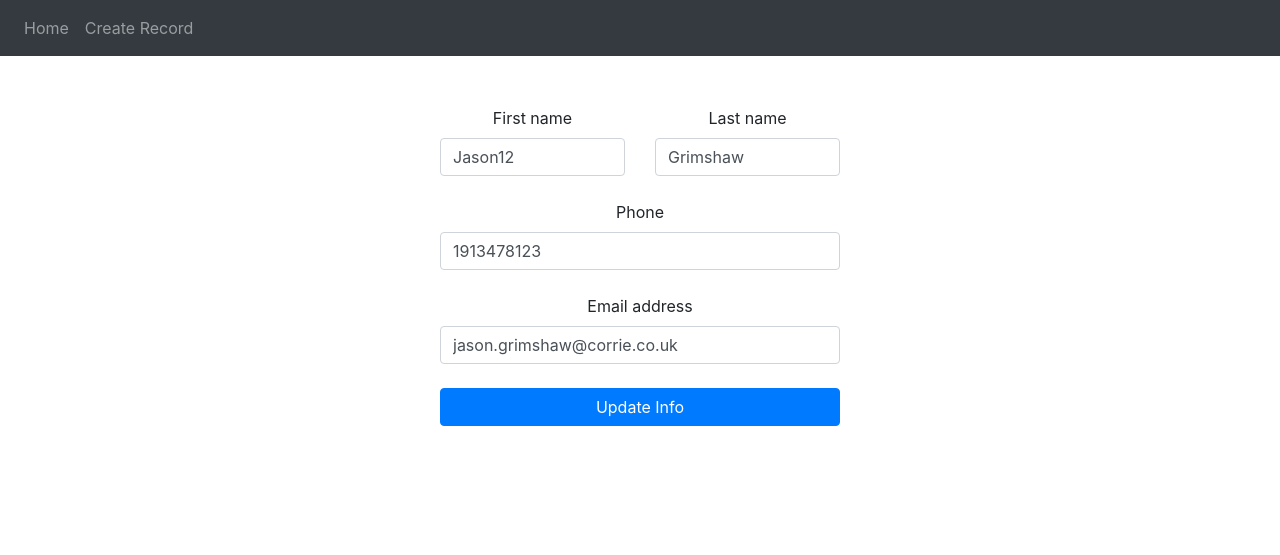
After one commit to GH0ST555/POWERBI-PROJECTS, a Flask app: page /edit/2 in a window 1280 px wide. The commit adds this page. Shown: the top 555 px of the page. Run offline with Flask 2, Linux system fonts and the light colour scheme; some libraries are stand-ins or nearby versions.

Commit message:
finished create, update and delete function for the task

```diff
--- a/app/static/adress.json
+++ b/app/static/adress.json
@@ -1,24 +1,24 @@
 [
     {
         "email": "jason.grimshaw@corrie.co.uk",
-        "first_name": "Jason",
+        "first_name": "Jason12",
         "id": "2",
         "last_name": "Grimshaw",
-        "phone": "01913478123"
+        "phone": "1913478123"
     },
     {
-        "email": "ken.barlow@corrie.co.uk",
-        "first_name": "Ken",
+        "email": "ken.barlow@hotmail.com",
+        "first_name": "Kenyy",
         "id": "3",
         "last_name": "Barlow",
-        "phone": "019134784929"
+        "phone": "19134784929"
     },
     {
-        "email": "rita.sullivan@corrie.co.uk",
+        "email": "rsullivan@corrie.co.uk",
         "first_name": "Rita",
         "id": "4",
         "last_name": "Sullivan",
-        "phone": "01913478555"
+        "phone": "1913478555"
     },
     {
         "email": "steve.mcdonald@corrie.co.uk",
@@ -28,8 +28,8 @@
         "phone": "01913478555"
     },
     {
-        "email": "arjun.krishnan0033@gmail.com",
-        "first_name": "Andrew",
+        "email": "ak",
+        "first_name": "Andrew121",
         "id": "6",
         "last_name": "Talisman",
         "phone": "9012300"
--- /dev/null
+++ b/app/templates/edit.html
@@ -0,0 +1,45 @@
+{% extends "homepage.html" %}
+{% block content %}
+<style>.form-signin{
+    width: 400px;
+    height: 500px;
+    padding-top:  50px;
+  }</style>
+<center>
+<form class="form-signin" method="post">
+    {{ form.hidden_tag() }}
+    <!-- 2 column grid layout with text inputs for the first and last names -->
+    <div class="row mb-4">
+      <div class="col">
+        <div class="form-outline">
+            <label class="form-label" for="form3Example1">First name</label>
+            {{form.fname(class_="form-control", value =data.first_name)}}
+            <div class="invalid-feedback">
+                Valid first name is required.
+              </div>
+        </div>
+      </div>
+      <div class="col">
+        <div class="form-outline">
+            <label class="form-label" for="form3Example2">Last name</label>
+            {{form.lname(class_="form-control",value =data.last_name)}}
+        </div>
+      </div>
+    </div>
+
+    <!-- Phone Number input -->
+    <div class="form-outline mb-4">
+        <label class="form-label" for="form3Example4">Phone</label>
+        {{form.pno(class_="form-control",value =data.phone)}}
+    </div>
+
+    <!-- Email input -->
+    <div class="form-outline mb-4">
+        <label class="form-label" for="form3Example3">Email address</label>
+        {{form.email(class_="form-control",value =data.email)}}
+    </div>
+
+    <!-- Submit button -->
+    <button type="submit" class="btn btn-primary btn-block mb-4">Update Info</button>
+</center>
+{% endblock %}
--- a/app/templates/userpage.html
+++ b/app/templates/userpage.html
@@ -12,7 +12,9 @@
               class="rounded-circle img-fluid" style="width: 150px;">
             <h5 class="my-3">{{ data.first_name }}{{ data.last_name }}</h5>
             <div class="d-flex justify-content-center mb-2">
-              <button type="button" class="btn btn-primary">Follow</button>
+              <form action  ="/edit/{{data.id}}" method = "post">
+                <input type = "submit" class = "btn btn-secondary" value = "Edit"></div>
+            </form>
               <button type="button" class="btn btn-outline-primary ms-1">Message</button>
             </div>
           </div>
--- a/app/views.py
+++ b/app/views.py
@@ -18,7 +18,7 @@ def load_all():
     data = json.load(open(json_url))
     return render_template('viewall.html', data=data)
 
-
+#route that helps in creation of a new record
 @app.route('/create_user', methods=['GET','POST'])
 def create_record():
     form = NewRec()
@@ -30,6 +30,7 @@ def create_record():
             nid=row['id']
         newid = int(nid) + 1
         nid = str(newid)
+        #store all the data from the form into a dictionary
         dictionary = {
         "id": nid,
         "first_name":form.fname.data,
@@ -38,12 +39,10 @@ def create_record():
         "email":form.email.data
         }
         # Serializing json
-
+        #open the file to load data
         with open("app/static/adress.json", "r+") as f:
             data1=json.load(f)
         data1.append(dictionary)
-
-
         # Writing to our flat file, we append the new data from our form.
         with open("app/static/adress.json", "w") as outfile:
             json.dump(data1, outfile, indent=4,  separators=(',',': '))
@@ -53,9 +52,7 @@ def create_record():
 
 @app.route('/delete/<id>', methods=['GET','POST'])
 def delete_record(id):
-    # SITE_ROOT = os.path.realpath(os.path.dirname(__file__))
-    # json_url = os.path.join(SITE_ROOT, "static", "adress.json")
-    # datas = json.load(open(json_url))
+
     with open("app/static/adress.json", "r+") as f:
         data1=json.load(f)
     # Iterate through the objects in the JSON and pop (remove)
@@ -69,6 +66,40 @@ def delete_record(id):
     return redirect('/')
 
 
+@app.route('/edit/<id>', methods=['GET','POST'])
+def edit_record(id):
+    SITE_ROOT = os.path.realpath(os.path.dirname(__file__))
+    json_url = os.path.join(SITE_ROOT, "static", "adress.json")
+    datas = json.load(open(json_url))
+
+    for row in datas:
+        if row['id'] == id:
+            p_row = row
+
+    form1 = NewRec(obj=p_row)
+    if form1.validate_on_submit():
+        with open("app/static/adress.json", "r+") as f:
+            data1=json.load(f)
+        # Iterate through the objects in the JSON and pop (remove)
+        # the obj once we find it.
+        for i in range(len(data1)):
+            if data1[i]["id"] == id:
+                data1.pop(i)
+                break
+        dictionary = {
+        "id": id,
+        "first_name":form1.fname.data,
+        "last_name": form1.lname.data,
+        "phone":str(form1.pno.data),
+        "email":form1.email.data
+        }
+        data1.append(dictionary)
+        data1.sort(key=lambda x: x["id"])
+        with open("app/static/adress.json", "w") as outfile:
+            json.dump(data1, outfile, indent=4,  separators=(',',': '))
+            return redirect('/')
+
+    return render_template('edit.html',form=form1,data=p_row)
 
 
 @app.route('/view/<id>', methods=['GET','POST'])
```
